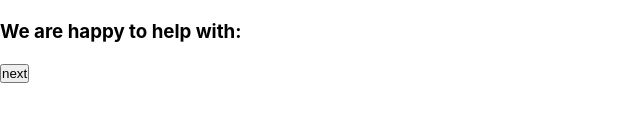
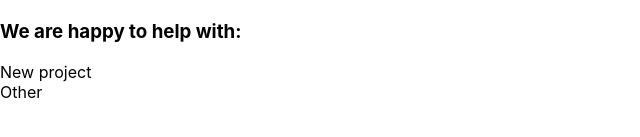
Before and after one commit to teliohub/teliohub-website, a Next.js app: page /contact in a window 1280 px wide. Shown: the part 173-310 px from the top of the page, without its empty margins (0-640 px from the left). Built offline with nearby package versions, Linux system fonts and the light colour scheme.

Commit message:
radio btns

```diff
--- a/components/ContactPageForm/ContactPageForm.tsx
+++ b/components/ContactPageForm/ContactPageForm.tsx
@@ -1,4 +1,4 @@
-import React, { useState } from 'react';
+import React, { useState, useEffect } from 'react';
 import SayHelloIntro from './pages/SayHelloIntro';
 import NameContact from './pages/NameContact';
 import NameCompany from './pages/NameCompany';
@@ -7,13 +7,26 @@ import EmailContact from './pages/EmailContact';
 
 const ContactPageForm = (): JSX.Element => {
     const [pageIndex, setPageIndex] = useState<number>(0);
+    const [isNewProject, setIsNewProject] = useState<Boolean>();
 
     const changePage = () => {
         setPageIndex(pageIndex + 1);
     };
 
+    useEffect(() => {
+        if (isNewProject !== undefined) {
+            sessionStorage.setItem('isNewProject', isNewProject.toString())
+            changePage();
+        }
+    }, [isNewProject])
+
     const pages: JSX.Element[] = [
-        <SayHelloIntro />,
+        <React.Fragment>
+            <h1>Say Hello</h1>
+            <h3>We are happy to help with:</h3>
+            <div onClick={() => setIsNewProject(true)}>New project</div>
+            <div onClick={() => setIsNewProject(false)}>Other</div>
+        </React.Fragment>,
         <NameContact />,
         <NameCompany />,
         <Services />,
@@ -29,7 +42,7 @@ const ContactPageForm = (): JSX.Element => {
             <form onSubmit={handleSubmit}>
                 {pages[pageIndex]}
             </form>
-            <button onClick={() => changePage()}>next</button>
+            {/* <button onClick={() => changePage()}>next</button> */}
         </React.Fragment>
     )
 }
--- a/components/ContactPageForm/pages/SayHelloIntro.tsx
+++ b/components/ContactPageForm/pages/SayHelloIntro.tsx
@@ -7,7 +7,6 @@ const SayHelloIntro = (): JSX.Element => {
             <h1>Say Hello</h1>
             <h3>We are happy to help with:</h3>
         </React.Fragment>
-
     );
 }
 
```
